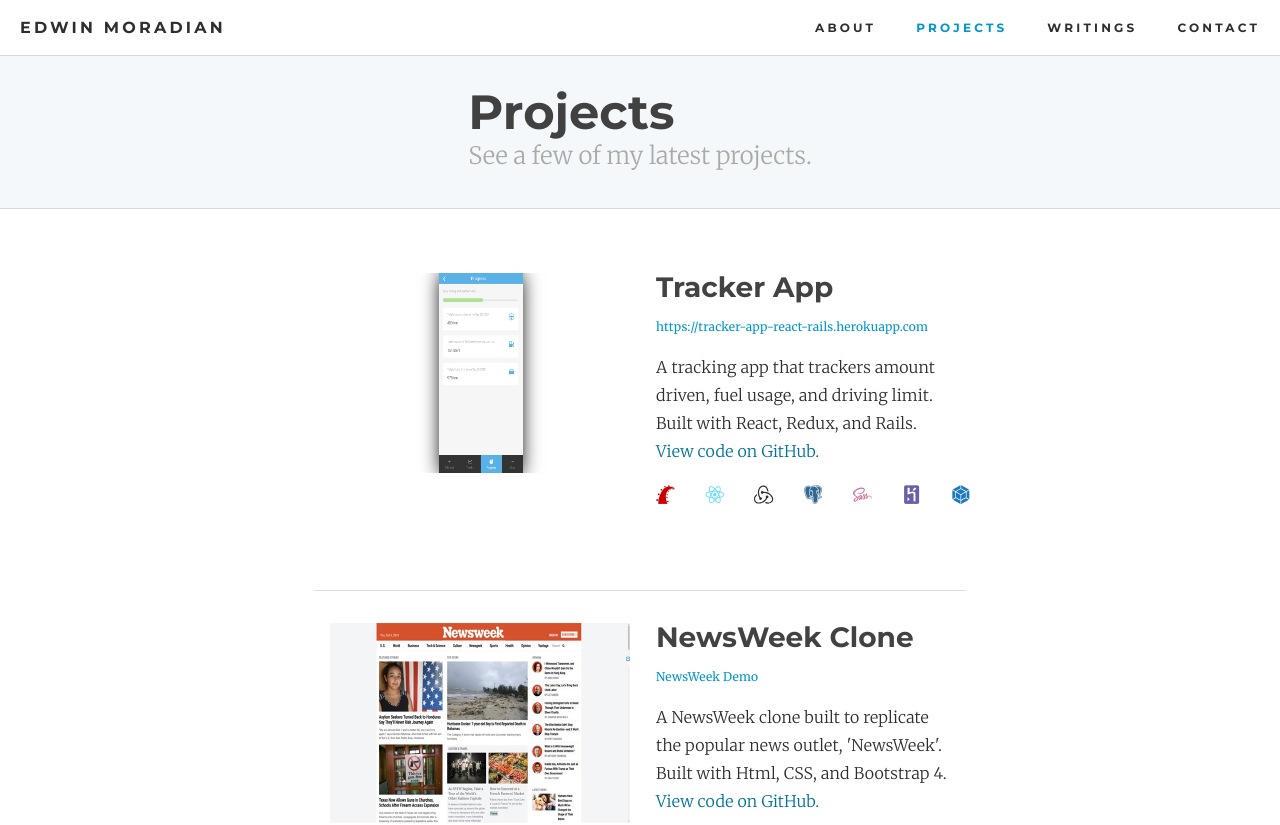
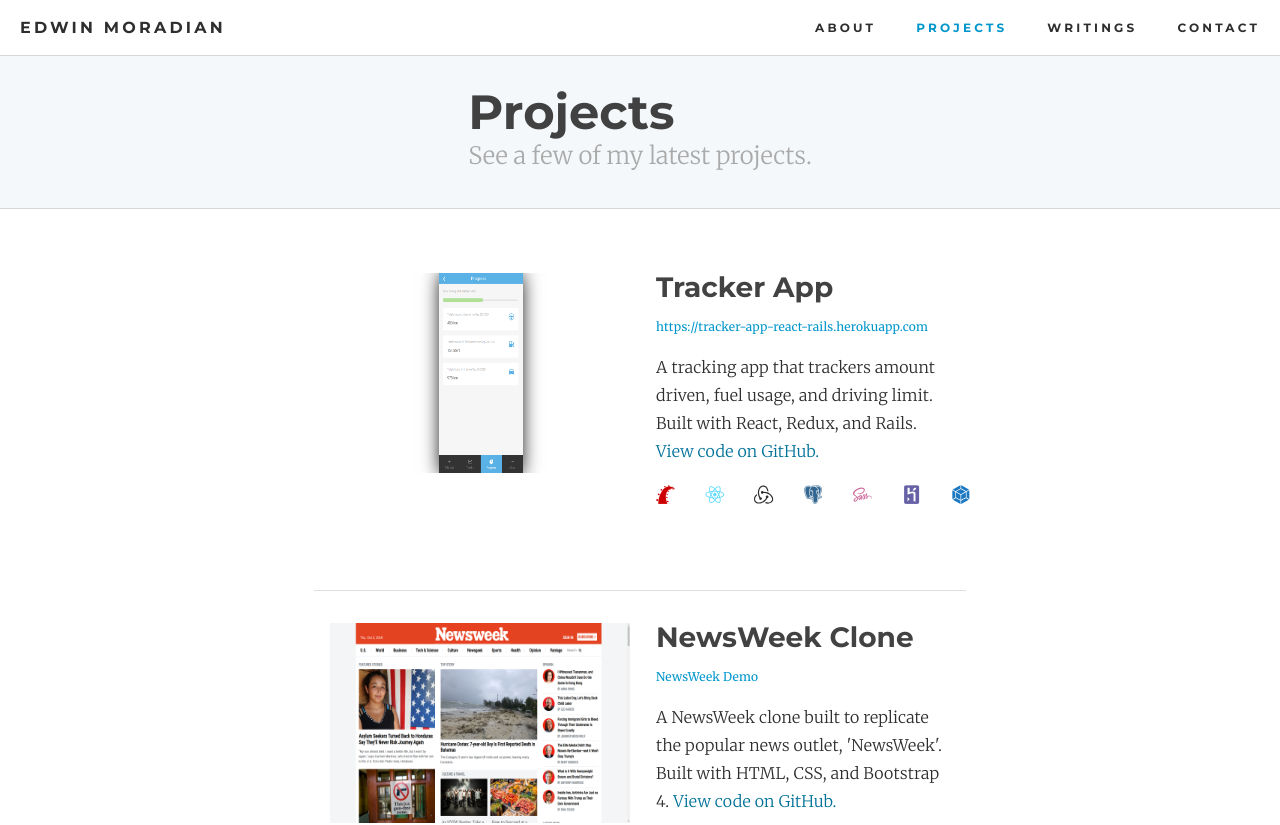
Before and after one commit to edwinmoradian90/portfolio, a React (Create React App) app: page /projects in a window 1280 px wide. Shown: the top 825 px of the page. Built offline with nearby package versions, Linux system fonts and the light colour scheme.

Commit message:
fixed spelling errors

```diff
--- a/src/data/projects/projects.js
+++ b/src/data/projects/projects.js
@@ -32,7 +32,7 @@
     url:
       "https://raw.githack.com/edwinmoradian90/newsweek-clone-bootstrap/master/index.html",
     description:
-      "A NewsWeek clone built to replicate the popular news outlet, 'NewsWeek'. Built with Html, CSS, and Bootstrap 4.",
+      "A NewsWeek clone built to replicate the popular news outlet, 'NewsWeek'. Built with HTML, CSS, and Bootstrap 4.",
     tools: ["html", "css", "bootstrap"],
   },
   {
--- a/src/data/writings/writings.js
+++ b/src/data/writings/writings.js
@@ -4,7 +4,7 @@
 export default [
   {
     id: "articleOne",
-    name: "How to setup Rails api with React",
+    name: "How to setup Rails API with React",
     description:
       "There are many ways to use React as the front-end of your web application. With Rails, there are a couple of gems available that embed React in your Rails code, essentially creating a Rails application with React built-in. But what if you want to completely separate concerns, or in other words, not mix your React and Rails code? This can be done fairly easily with Rails 6 and will be the topic of interest today.",
     image: articleOne,
```
Also changed, not shown: src/assets/images/projects/newsweek.jpg, src/assets/images/projects/rsz_tracker.png (deleted).
